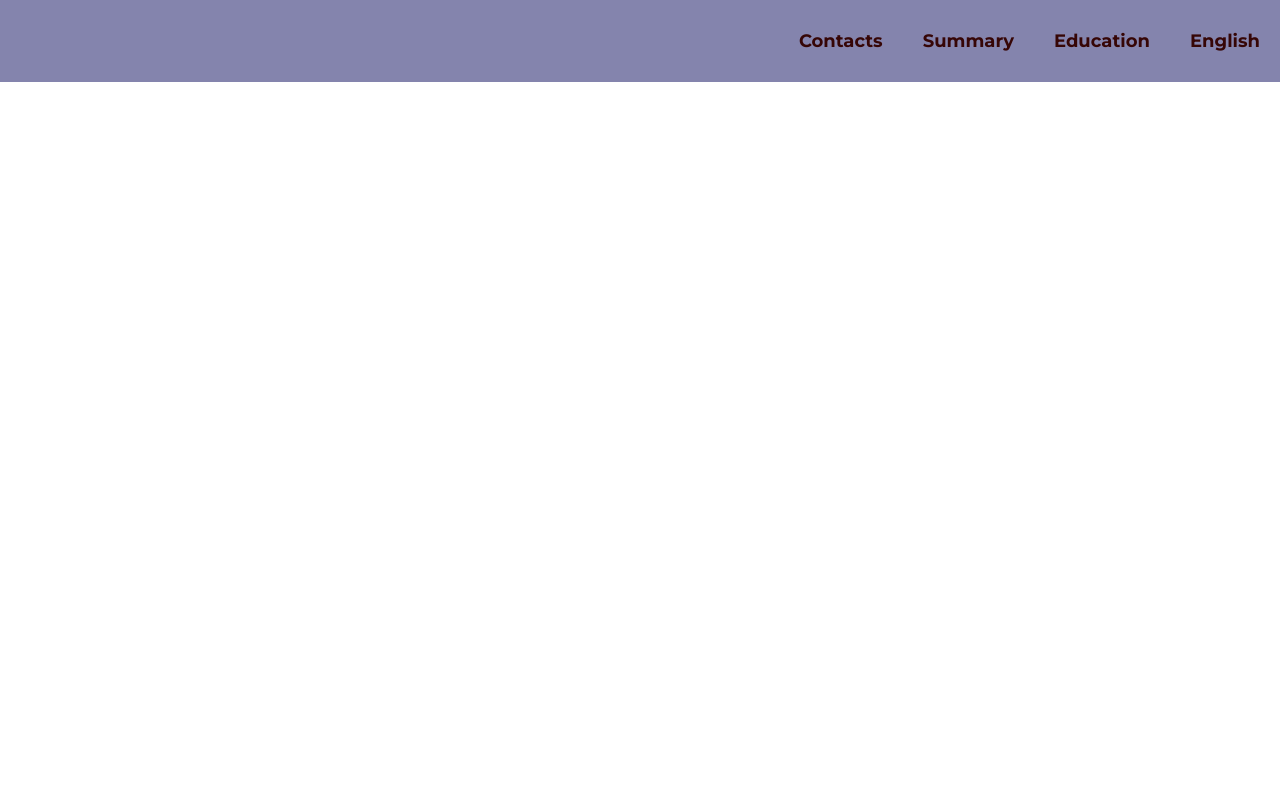
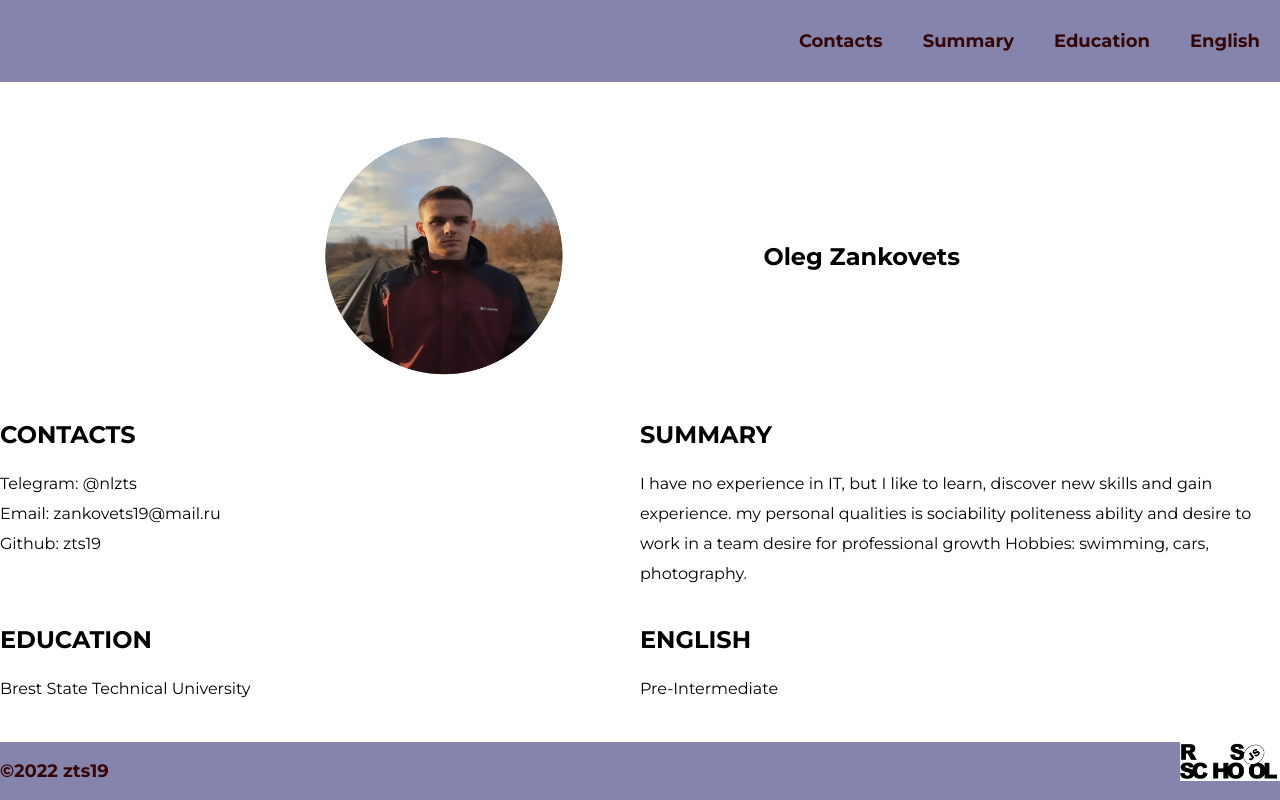
Before and after one commit to zts19/rsschool-cv, a plain HTML site: page index.html in a window 1280 px wide. Drawn offline with Linux system fonts and the light colour scheme.

Commit message:
feat: add main and footer sections

```diff
--- a/index.html
+++ b/index.html
@@ -26,14 +26,44 @@
     </header>
 
     <main class="main">
-        <div class="container">
+        <div class="container main-container">
+            <section class="section profile-section">
+                <img src="assets/img/photo.png" alt="myphoto" class="myphoto">
+                <h1 class="section-title">Oleg Zankovets</h1>
+            </section>
 
+            <section class="section" id="contacts">
+                <h2 class="section-title">CONTACTS</h2>
+                <ul class="contacts-list">
+                    <li class="contacts-item">Telegram: @nlzts</li>
+                    <li class="contacts-item">Email: zankovets19@mail.ru</li>
+                    <li class="contacts-item">Github: zts19</li>
+                </ul>
+            </section>
+
+            <section class="section" id="summary">
+                <h2 class="section-title">SUMMARY</h2>
+                <p class="text">I have no experience in IT, but I like to learn, discover new
+                    skills and gain experience.
+                    my personal qualities is
+                    sociability politeness ability and desire to work in a team desire for professional growth
+                    Hobbies: swimming, cars, photography.</p>
+            </section>
+            <section class="section" id="education">
+                <h2 class="section-title">EDUCATION</h2>
+                <p class="text">Brest State Technical University</p>
+            </section>
+            <section class="section" id="english">
+                <h2 class="section-title">ENGLISH</h2>
+                <p class="text">Pre-Intermediate</p>
+            </section>
         </div>
     </main>
 
     <footer class="footer">
-        <div class="container">
-
+        <div class="container footer-container">
+            <a href="https://github.com/zts19" class="link">©2022 zts19</a>
+            <a href="https://rs.school/js/" class="link"><img src="assets/img/rslogo.png" alt="rslogo" class="image"></a>
         </div>
     </footer>
 </body>
--- a/style.css
+++ b/style.css
@@ -9,7 +9,8 @@ html {
 body {
     display: flex;
     flex-direction: column;
-    justify-content: space-between;
+
+    min-height: 100vh;
     padding: 0;
     margin: 0;
     font-family: 'Montserrat', sans-serif;
@@ -39,3 +40,67 @@ body {
     font-size: 18px;
     font-weight: bold;
 }
+
+.main-container {
+    margin-top: 50px;
+    display: flex;
+    flex-wrap: wrap;
+}
+
+.section {
+    width: 50%;
+
+}
+
+.myphoto {
+    width: 250px;
+}
+
+.profile-section {
+    display: flex;
+    align-items: center;
+    justify-content: space-between;
+    width: 100%;
+    padding: 0 25%;
+    padding-bottom: 20px;
+
+}
+
+.contacts-list {
+    list-style: none;
+    padding-left: 0;
+    line-height: 30px;
+}
+
+.text {
+    line-height: 30px;
+}
+
+.footer {
+    margin-top: auto;
+    background-color: rgb(132, 132, 173);
+}
+
+.image {
+    width: 100px;
+}
+
+.link {
+    line-height: 50px;
+    text-decoration: none;
+    color: rgb(54, 6, 6);
+    font-size: 18px;
+    font-weight: bold;
+}
+
+.footer-container {
+    display: flex;
+    justify-content: space-between;
+    align-items: center;
+}
+
+@media (max-width: 768px) {
+    .section {
+      width: 100%;
+    }
+  }
```
